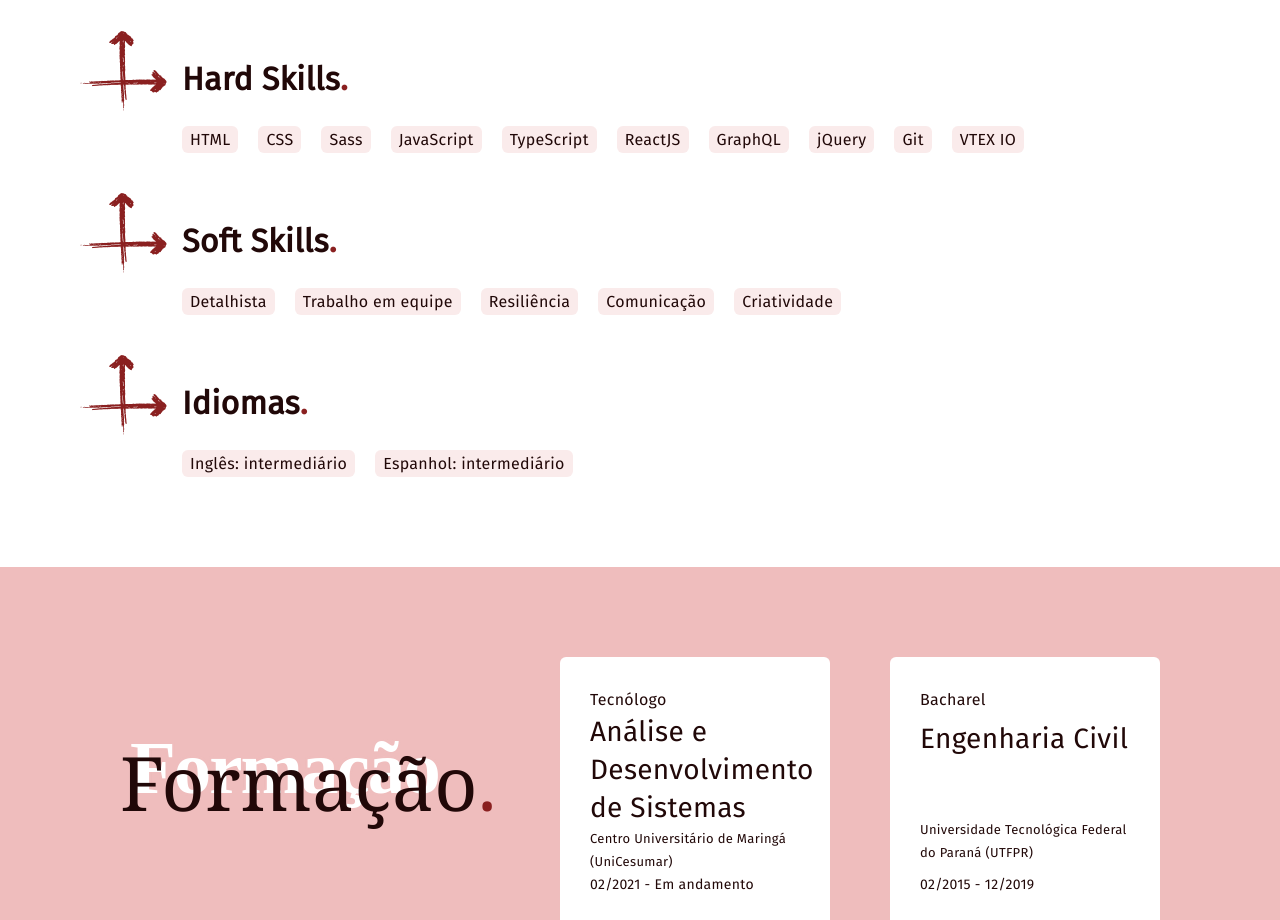
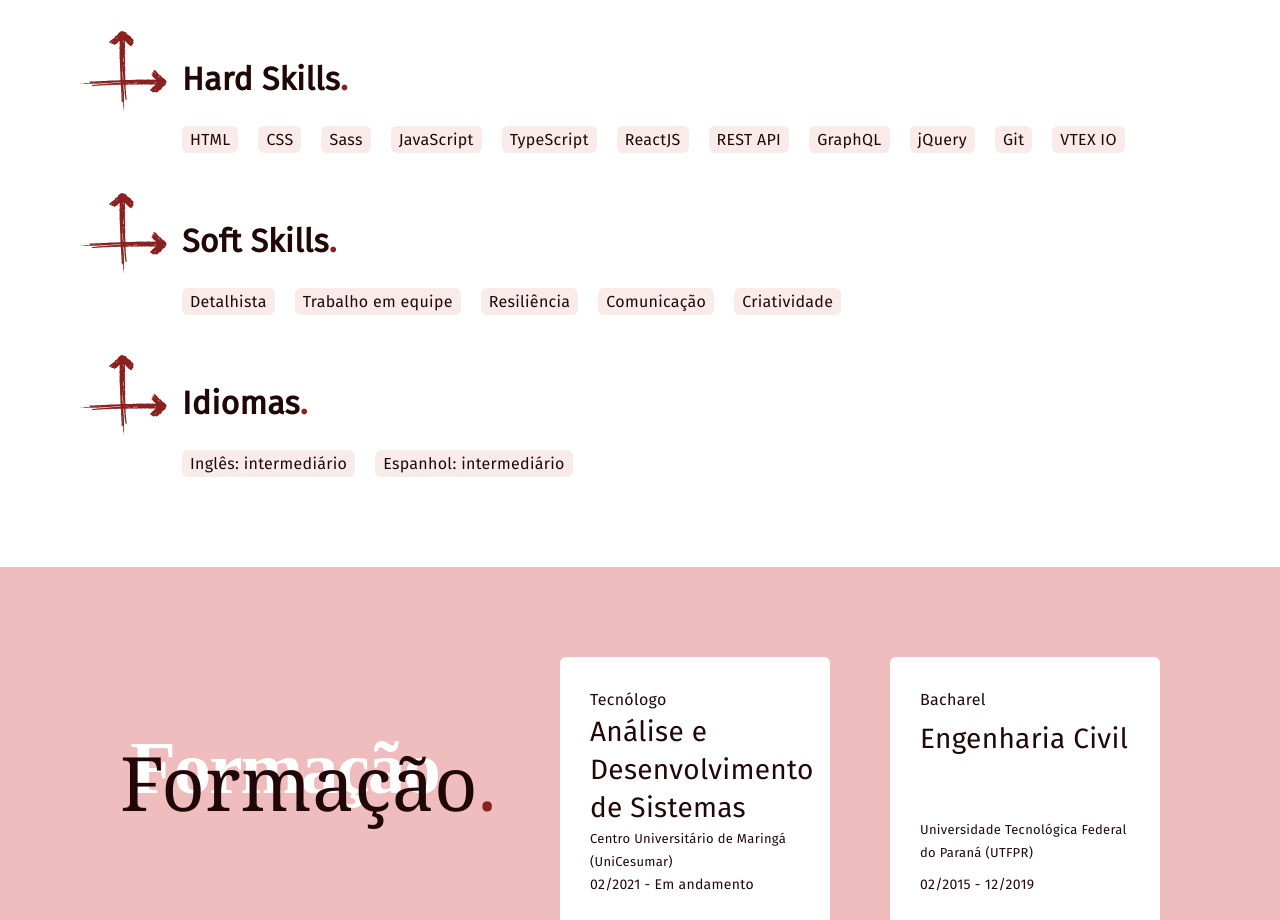
Before and after one commit to iasminln/curriculo-virtual, a React (Vite) app: page / in a window 1280 px wide. Shown: the part 1000-1920 px from the top of the page. Built offline with nearby package versions, Linux system fonts and the light colour scheme; a web font is replaced by a local one.

Commit message:
updated experiencia

```diff
--- a/src/components/Experiencia/Experiencia.jsx
+++ b/src/components/Experiencia/Experiencia.jsx
@@ -9,7 +9,7 @@ import { UserContext } from '../../userContext';
 const Experiencia = () => {
   const { darkAtivo } = useContext(UserContext)
 
-  const listHardSkills = ['HTML', 'CSS', 'Sass', 'JavaScript', 'TypeScript', 'ReactJS', 'GraphQL', 'jQuery', 'Git', 'VTEX IO']
+  const listHardSkills = ['HTML', 'CSS', 'Sass', 'JavaScript', 'TypeScript', 'ReactJS', 'REST API', 'GraphQL', 'jQuery', 'Git', 'VTEX IO']
   const listSoftSkills = ['Detalhista', 'Trabalho em equipe', 'Resiliência', 'Comunicação', 'Criatividade']
   const listIdiomas = ['Inglês: intermediário', 'Espanhol: intermediário']
 
```
